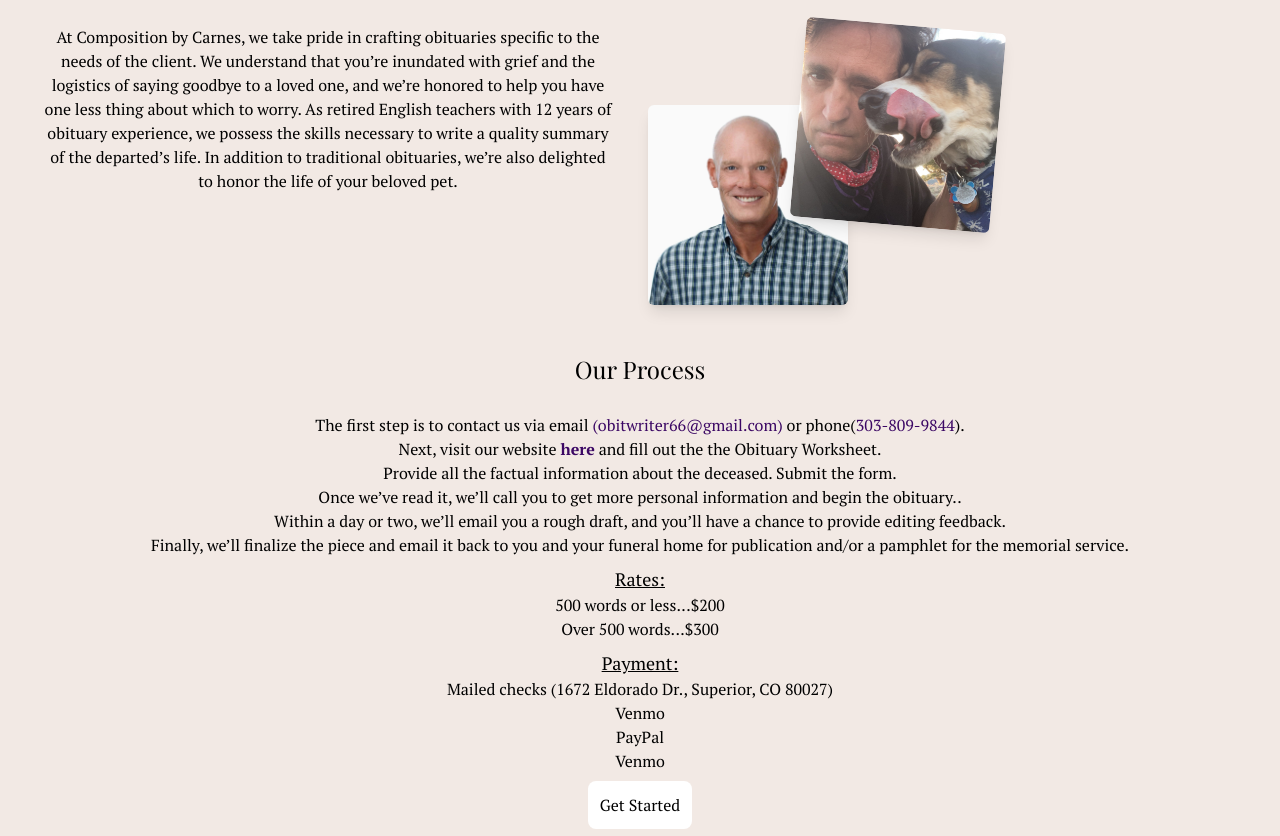
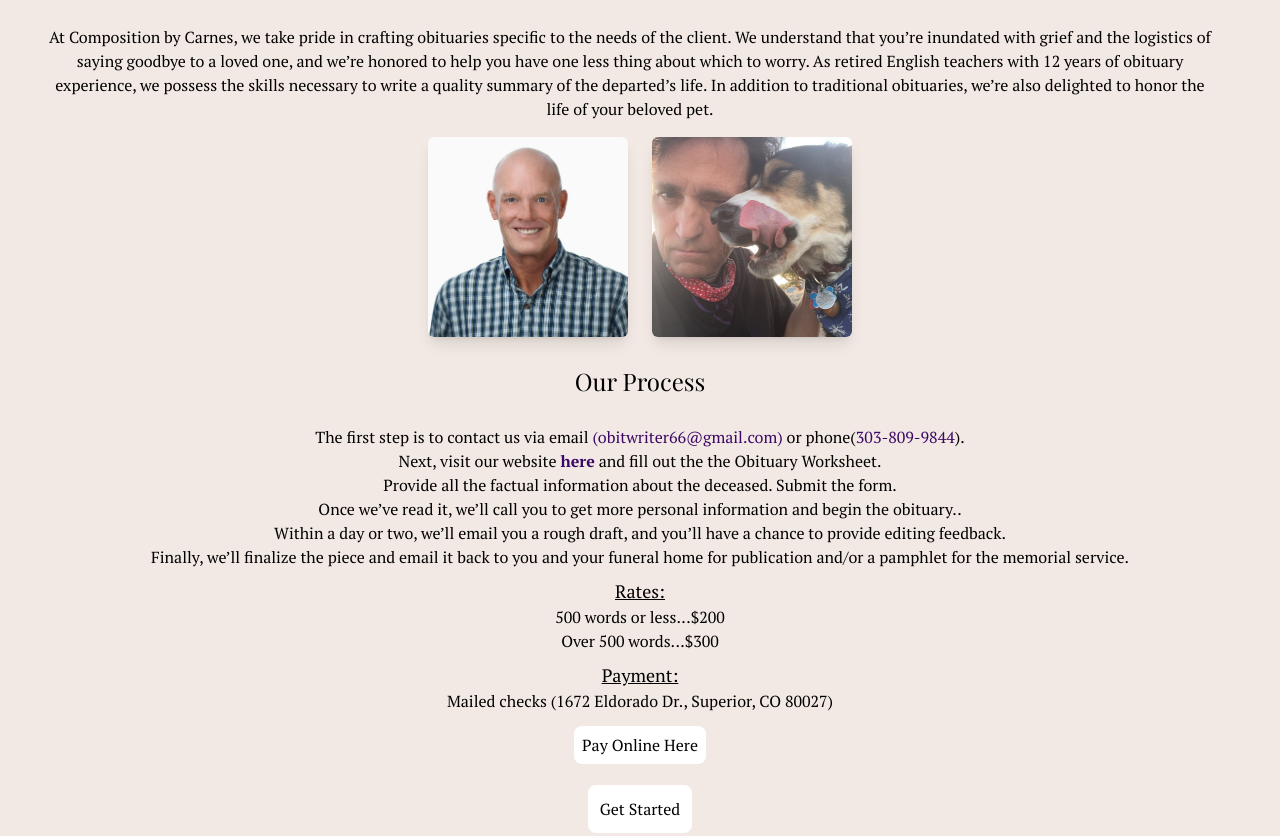
Before and after one commit to HaldenKavanagh/obituary, a website: page public/index.html in a window 1280 px wide. Shown: the part 851-1687 px from the top of the page. Drawn offline with nearby package versions, Linux system fonts and the light colour scheme; a web font is replaced by a local one.

Commit message:
added paypal pay link

```diff
--- a/public/index.html
+++ b/public/index.html
@@ -37,39 +37,36 @@
         <!-- About Us section -->
         <section class="">
           <h2 class="text-2xl my-7 font-playfair">About Us</h2>
-          <div class="w-full grid grid-cols-1 gap-4 sm:grid-cols-2">
+
           <p class="pr-5 w-full">
             At Composition by Carnes, we take pride in crafting obituaries
             specific to the needs of the client. We understand that you’re
-              inundated with grief and the logistics of saying goodbye to a
-              loved one, and we’re honored to help you have one less thing about
-              which to worry. As retired English teachers with 12 years of
-              obituary experience, we possess the skills necessary to write a
-              quality summary of the departed’s life. In addition to traditional
+            inundated with grief and the logistics of saying goodbye to a loved
+            one, and we’re honored to help you have one less thing about which
+            to worry. As retired English teachers with 12 years of obituary
+            experience, we possess the skills necessary to write a quality
+            summary of the departed’s life. In addition to traditional
             obituaries, we’re also delighted to honor the life of your beloved
             pet.
           </p>
-            <div class="relative md:h-[300px] h-[200px] w-[250px] md:w-[350px]">
+
           <!-- back -->
-              <div class="absolute top-20 left-0 h-[200px]">
+          <div
+            class="flex flex-col md:flex-row w-full justify-center items-center"
+          >
             <img
               src="assets/images/pete.jpg"
               alt="Base Image"
-                  class="shadow-lg rounded-md w-full h-full"
+              class="shadow-lg rounded-md md:h-[200px] md:w-[200px] h-[100px] w-[100px] mx-3 mt-4"
             />
-              </div>
 
             <!-- Overlapping Image -->
-              <div
-                class="absolute top-0 right-0 md:h-[200px] md:w-[200px] h-[100px] w-[100px] transform rotate-[5deg]"
-              >
+
             <img
               src="assets/images/jim.jpeg"
               alt="Base Image"
-                  class="shadow-lg rounded-md w-full h-full object-cover"
+              class="shadow-lg rounded-md object-cover md:h-[200px] md:w-[200px] h-[100px] w-[100px] mx-3 mt-4"
             />
-              </div>
-            </div>
           </div>
         </section>
 
@@ -119,9 +116,13 @@
           <p class="underline text-lg mt-2">Payment:</p>
           <ul>
             <li>Mailed checks (1672 Eldorado Dr., Superior, CO 80027)</li>
-            <li>Venmo</li>
-            <li>PayPal</li>
-            <li>Venmo</li>
+            <li class="my-5">
+              <a
+                class="p-2 bg-white rounded-lg text-sxl"
+                href="https://www.paypal.com/ncp/payment/D23HM6KBSQPJJ"
+                >Pay Online Here</a
+              >
+            </li>
           </ul>
         </section>
 
```
Also changed, not shown: public/form.html (+7 -7 lines), public/css/tailwind-output.css. Lines whose indentation alone changed are shown as unchanged.
